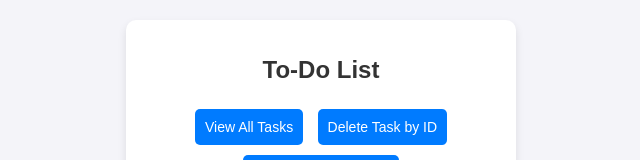
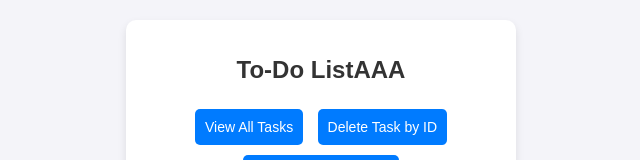
Before and after one commit to Gonzalogallo23/Assigment8GonzaloG, a plain HTML site: page index.html in a window 1280 px wide. Shown: the part 241-401 px from the top of the page, without its empty margins (319-959 px from the left). Drawn offline with Linux system fonts and the light colour scheme.

Commit message:
cambio de prueba

```diff
--- a/index.html
+++ b/index.html
@@ -8,7 +8,7 @@
 </head>
 <body>
     <div class="container">
-        <h1>To-Do List</h1>
+        <h1>To-Do ListAAA</h1>
 
         <!-- Buttons Section -->
         <div class="buttons">
```
